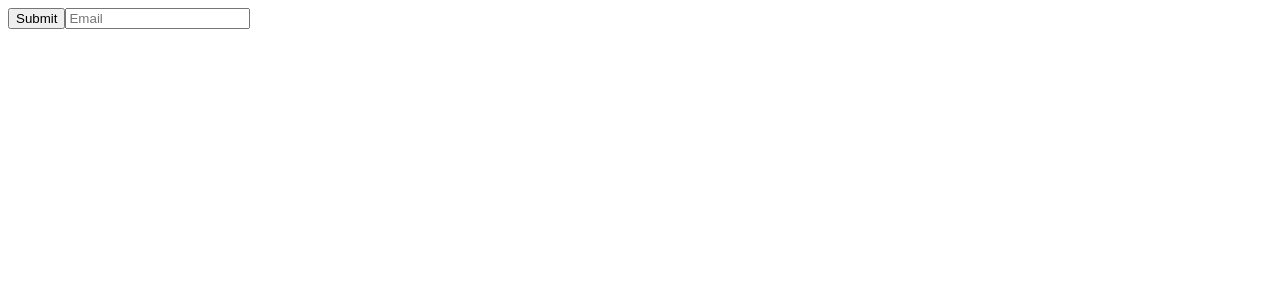
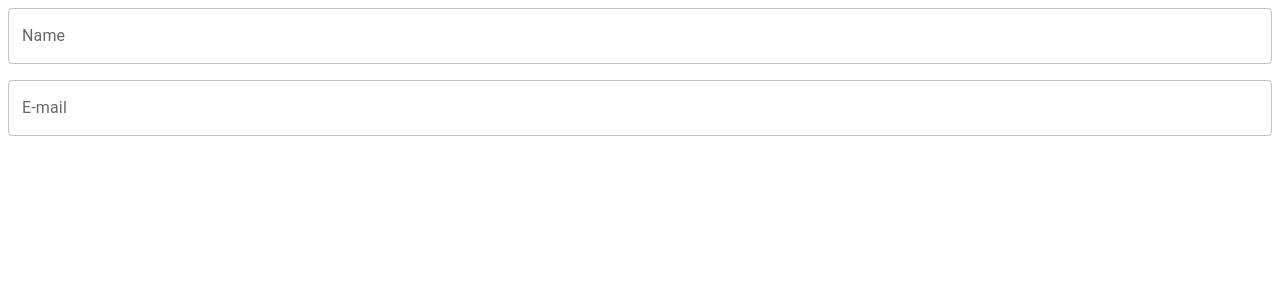
Before and after one commit to Manas0410/react-hook-form, a React (Vite) app: page / in a window 1280 px wide. Shown: the top 300 px of the page. Built offline with nearby package versions, Linux system fonts and the light colour scheme.

Commit message:
basic usage

```diff
--- a/src/Users/Components/Users.tsx
+++ b/src/Users/Components/Users.tsx
@@ -1,34 +1,112 @@
 import { useForm } from "react-hook-form";
+import TextField from "@mui/material/TextField";
+import { UserSchemaType } from "../Types/Schema";
+import { zodResolver } from "@hookform/resolvers/zod";
+import { UserSchema } from "../Types/Schema";
+import { Stack } from "@mui/material";
 
 const Users = () => {
   const {
     register,
+    handleSubmit,
     formState: { errors },
-    handleSubmit,
-  } = useForm<{ email: string }>({ mode: "all" });
+  } = useForm<UserSchemaType>({
+    mode: "all",
+    resolver: zodResolver(UserSchema),
+  });
 
   const onSubmit = (data: { email: string }) => {
     console.log(data);
   };
+
   return (
-    <div>
-      <form onSubmit={handleSubmit(onSubmit)}>
-        <input type="submit" value="Submit" style={{ marginBottom: "10px" }} />
-        <input
-          type="text"
-          {...register("email", {
-            required: { value: true, message: "Email is required" },
-            maxLength: {
-              value: 10,
-              message: "too many characters",
-            },
-          })}
-          placeholder="Email"
+    <form onSubmit={handleSubmit(onSubmit)}>
+      <Stack sx={{ gap: 2 }}>
+        <TextField
+          {...register("name", {})}
+          label="Name"
+          error={!!errors.name}
+          helperText={errors.name?.message}
         />
-      </form>
-      <p>{errors.email?.message}</p>
-    </div>
+        <TextField
+          {...register("email", {})}
+          label="E-mail"
+          error={!!errors.email}
+          helperText={errors.email?.message}
+        />
+      </Stack>
+    </form>
   );
 };
 
 export default Users;
+
+// basic usage
+
+// const Users = () => {
+//   const {
+//     register,
+//     formState: { errors },
+//     handleSubmit,
+//   } = useForm<{ email: string }>({ mode: "all" });
+
+//   const onSubmit = (data: { email: string }) => {
+//     console.log(data);
+//   };
+
+//   return (
+//     <div>
+//       <form onSubmit={handleSubmit(onSubmit)}>
+//         <input type="submit" value="Submit" style={{ marginBottom: "10px" }} />
+//         <input
+//           type="text"
+//           {...register("email", {
+//             required: { value: true, message: "Email is required" },
+//             maxLength: {
+//               value: 10,
+//               message: "too many characters",
+//             },
+//           })}
+//           placeholder="Email"
+//         />
+//       </form>
+//       <p>{errors.email?.message}</p>
+//     </div>
+//   );
+// };
+
+// basic usage with MUI
+
+// const Users = () => {
+//   const {
+//     register,
+//     handleSubmit,
+//     formState: { errors },
+//   } = useForm<UserSchemaType>({
+//     mode: "all",
+//     resolver: zodResolver(UserSchema),
+//   });
+
+//   const onSubmit = (data: { email: string }) => {
+//     console.log(data);
+//   };
+
+//   return (
+//     <form onSubmit={handleSubmit(onSubmit)}>
+//       <Stack sx={{ gap: 2 }}>
+//         <TextField
+//           {...register("name", {})}
+//           label="Name"
+//           error={!!errors.name}
+//           helperText={errors.name?.message}
+//         />
+//         <TextField
+//           {...register("email", {})}
+//           label="E-mail"
+//           error={!!errors.email}
+//           helperText={errors.email?.message}
+//         />
+//       </Stack>
+//     </form>
+//   );
+// };
--- /dev/null
+++ b/src/Users/Types/schema.ts
@@ -0,0 +1,14 @@
+import { z } from "zod";
+import { patterns } from "../../constants";
+
+export const UserSchema = z.object({
+  name: z.string().min(1, "Name is required"),
+  email: z
+    .string()
+    .min(1, "email is required")
+    .refine((email) => patterns.email.test(email), {
+      message: "Invalid email format",
+    }),
+});
+
+export type UserSchemaType = z.infer<typeof UserSchema>;
--- /dev/null
+++ b/src/constants.ts
@@ -0,0 +1,3 @@
+export const patterns = {
+  email: /^[a-zA-Z0-9._%+-]+@[a-zA-Z0-9.-]+\.[a-zA-Z]{2,}$/,
+};
```
Also changed, not shown: src/Components/RHFAutoComplete.tsx (added).
